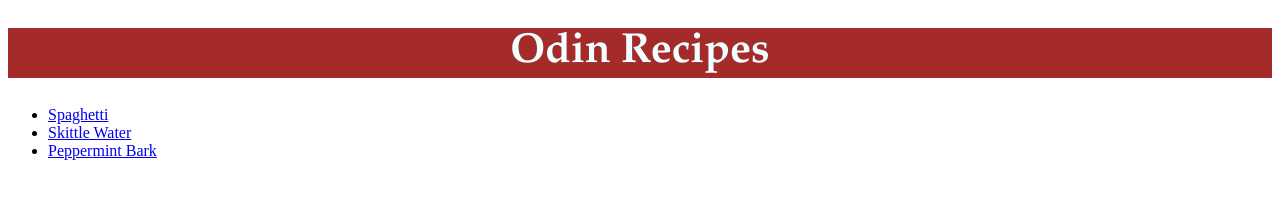
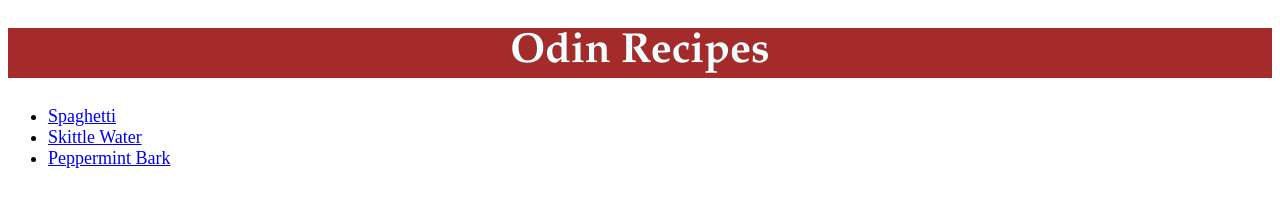
Before and after one commit to KyleA99/odin-recipes, a plain HTML site: page index.html in a window 1280 px wide. Drawn offline with Linux system fonts and the light colour scheme.

Commit message:
Add classes to recipe links, chain selectors together for recipe links, add styling to recipe links

```diff
--- a/index.html
+++ b/index.html
@@ -11,9 +11,9 @@
 <body>
     <h1 class="recipe-page-title">Odin Recipes</h1>
         <ul>
-            <li><a href="recipes/spaghetti/spaghetti.html">Spaghetti</a></li>
-            <li><a href="recipes/skittle-water/skittle-water.html">Skittle Water</a></li>
-            <li><a href="recipes/peppermint-bark/peppermint-bark.html">Peppermint Bark</a></li>
+            <li class="link spaghetti"><a href="recipes/spaghetti/spaghetti.html">Spaghetti</a></li>
+            <li class="link skittle-water"><a href="recipes/skittle-water/skittle-water.html">Skittle Water</a></li>
+            <li class="link peppermint-bark"><a href="recipes/peppermint-bark/peppermint-bark.html">Peppermint Bark</a></li>
         </ul>
 </body>
 </html>
--- a/recipes/styles.css
+++ b/recipes/styles.css
@@ -6,3 +6,9 @@
     font-family: "Garamond", sans-serif ;
     text-align: center;
 }
+
+.link.spaghetti,
+.link.skittle-water,
+.link.peppermint-bark {
+    font-size: 18px
+}
```
